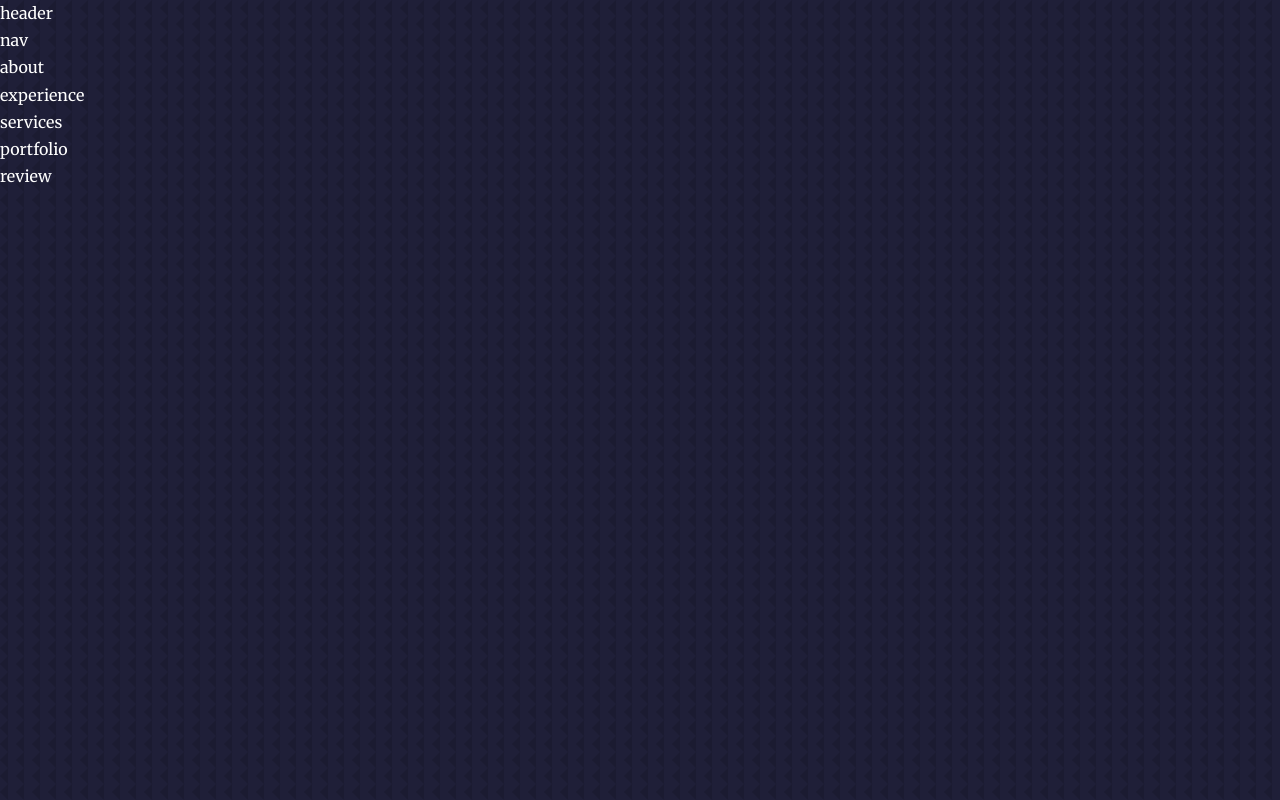
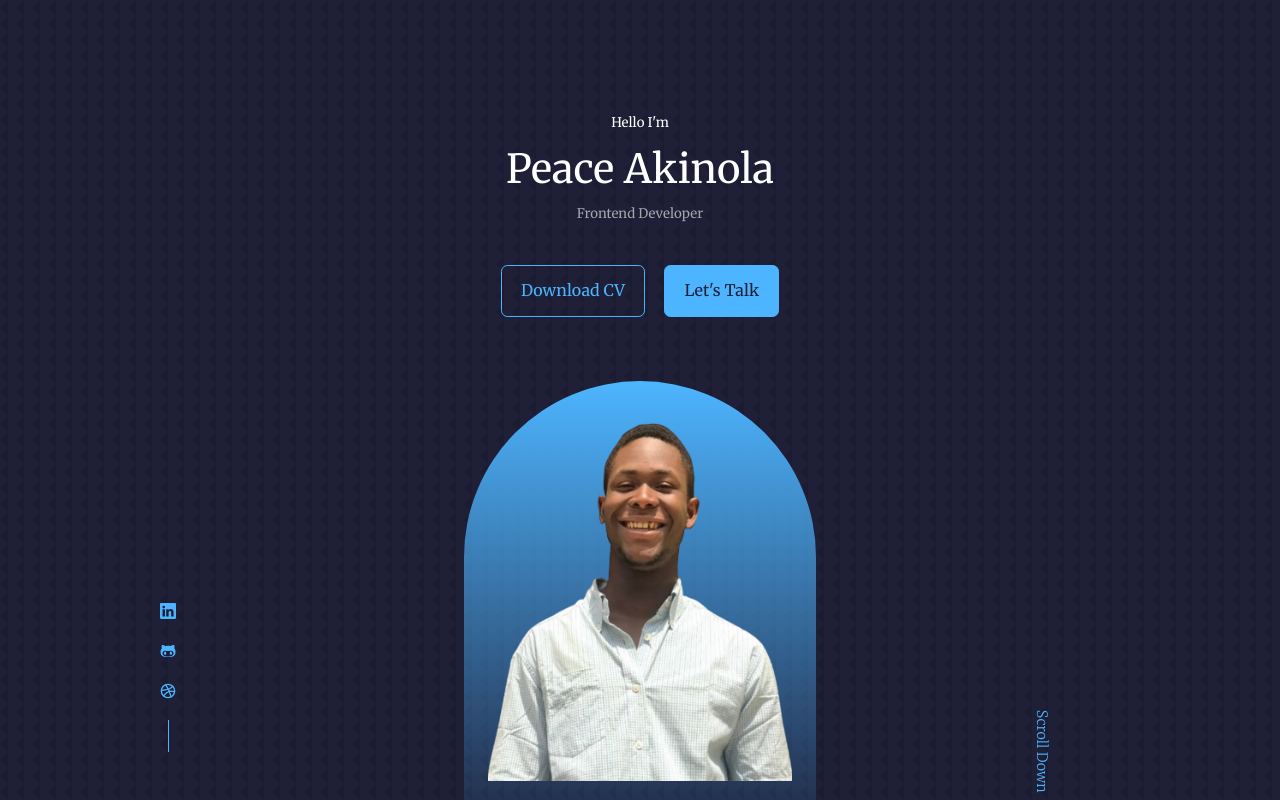
Before and after one commit to akinolapo/akinolapo-react, a React (Create React App) app: page / in a window 1280 px wide. Shown: the top 800 px of the page. Built offline with nearby package versions, Linux system fonts and the light colour scheme.

Commit message:
header component edited

```diff
--- a/package.json
+++ b/package.json
@@ -8,6 +8,7 @@
     "@testing-library/user-event": "^13.5.0",
     "react": "^18.1.0",
     "react-dom": "^18.1.0",
+    "react-icons": "^4.3.1",
     "react-scripts": "5.0.1",
     "web-vitals": "^2.1.4"
   },
--- /dev/null
+++ b/src/components/header/CTA.jsx
@@ -0,0 +1,13 @@
+import React from 'react'
+import Resume from '../../assets/cv.pdf'
+
+const CTA = () => {
+  return (
+    <div className='cta'>
+        <a href={Resume} download className='btn'>Download CV</a>
+        <a href='#contact' className='btn btn-primary'>Let's Talk</a>
+    </div>
+  )
+}
+
+export default CTA
--- a/src/components/header/header.css
+++ b/src/components/header/header.css
@@ -0,0 +1,78 @@
+header{
+    height: 100vh;
+    padding-top: 7rem;
+    overflow: hidden;
+}
+
+.header__container{
+    text-align: center;
+    height: 100%;
+    position: relative;
+}
+
+/*======================== CTA ========================*/
+.cta{
+    margin-top: 2.5rem;
+    display: flex;
+    gap: 1.2rem;
+    justify-content: center;
+}
+
+/*======================== HEADER SOCIALS ========================*/
+.header__socials{
+    display: flex;
+    flex-direction: column;
+    align-items: center;
+    gap: 0.8rem;
+    position: absolute;
+    left: 0;
+    bottom: 3rem;
+}
+
+.header__socials::after{
+    content: '';
+    width: 1px;
+    height: 2rem;
+    background: var(--color-primary);
+}
+
+/*======================== ME ========================*/
+.me{
+    background: linear-gradient(var(--color-primary), transparent);
+    width: 22rem;
+    height: 30rem;
+    position: absolute;
+    left: calc(50% - 11rem);
+    margin-top: 4rem;
+    border-radius: 12rem 12rem 0 0;
+    overflow: hidden;
+    padding: 2rem 1.5rem 1.5rem 1.5rem;
+}
+
+/*======================== SCROLL DOWN ========================*/
+.scroll__down{
+    position: absolute;
+    right: 2.3rem;
+    bottom: 2.3rem;
+    transform: rotate(90deg);
+    font-weight: 200;
+    font-size: 0.9rem;
+}
+
+/*======================== MEDIA QUERIES (TABLET DEVICES) ========================*/
+@media screen and (max-width: 1024px) {
+    header{
+        height: 68vh;
+    }
+}
+
+/*======================== MEDIA QUERIES (MOBILE DEVICES) ========================*/
+@media screen and (max-width: 600px) {
+    .container{
+        width: var(--container-width-md);
+    }
+
+    section{
+        margin-top: 6rem;
+    }
+}
--- a/src/components/header/header.jsx
+++ b/src/components/header/header.jsx
@@ -1,9 +1,26 @@
 import React from 'react'
 import './header.css'
+import CTA from './CTA'
+import ME from '../../assets/me.png'
+import HeaderSocials from './headersocials'
 
 const header = () => {
   return (
-    <div>header</div>
+    <header>
+      <div className="container header__container">
+        <h5>Hello I'm</h5>
+        <h1>Peace Akinola</h1>
+        <h5 className="text-light">Frontend Developer</h5>
+        <CTA/>
+        <HeaderSocials/>
+
+        <div className="me">
+          <img src={ME} alt='me'></img>
+        </div>
+
+        <a href='#contact' className='scroll__down'>Scroll Down</a>
+      </div>
+    </header>
   )
 }
 
--- /dev/null
+++ b/src/components/header/headersocials.jsx
@@ -0,0 +1,16 @@
+import React from 'react'
+import {BsLinkedin} from 'react-icons/bs'
+import {FaGithubAlt} from 'react-icons/fa'
+import {FiDribbble} from 'react-icons/fi'
+
+const headersocials = () => {
+  return (
+    <div className='header__socials'>
+      <a href='https://www.linkedin.com/in/akinolapo' target= "new"><BsLinkedin/></a>
+      <a href='https://github.com/akinolapo' target= "new"><FaGithubAlt/></a>
+      <a href='https://twitter.com/akinolapo_' target= "new"><FiDribbble/></a>
+    </div>
+  )
+}
+
+export default headersocials
```
Also changed, not shown: src/assets/me.png, 1 other file (tests, documents, lock files or other folders).
